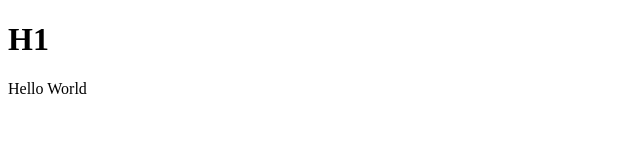
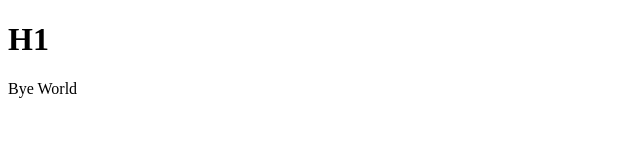
Before and after one commit to russell-gh/ft5-demo, a plain HTML site: page index.html in a window 1280 px wide. Shown: the full height of the page, 0-640 px from the left. Drawn offline with Linux system fonts and the light colour scheme.

Commit message:
changed p tag

```diff
--- a/index.html
+++ b/index.html
@@ -7,6 +7,6 @@
   </head>
   <body>
     <h1>H1</h1>
-    <p>Hello World</p>
+    <p>Bye World</p>
   </body>
 </html>
```
